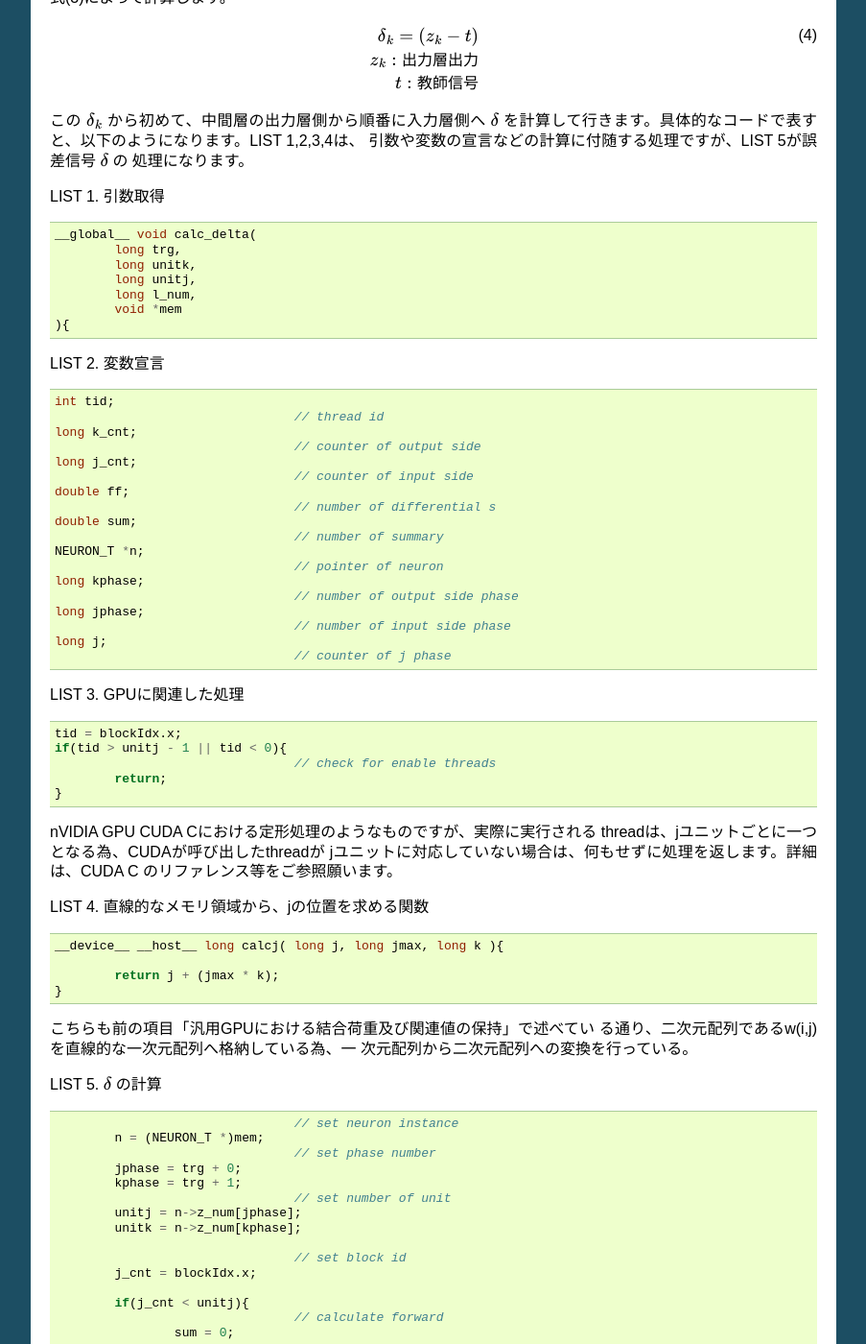
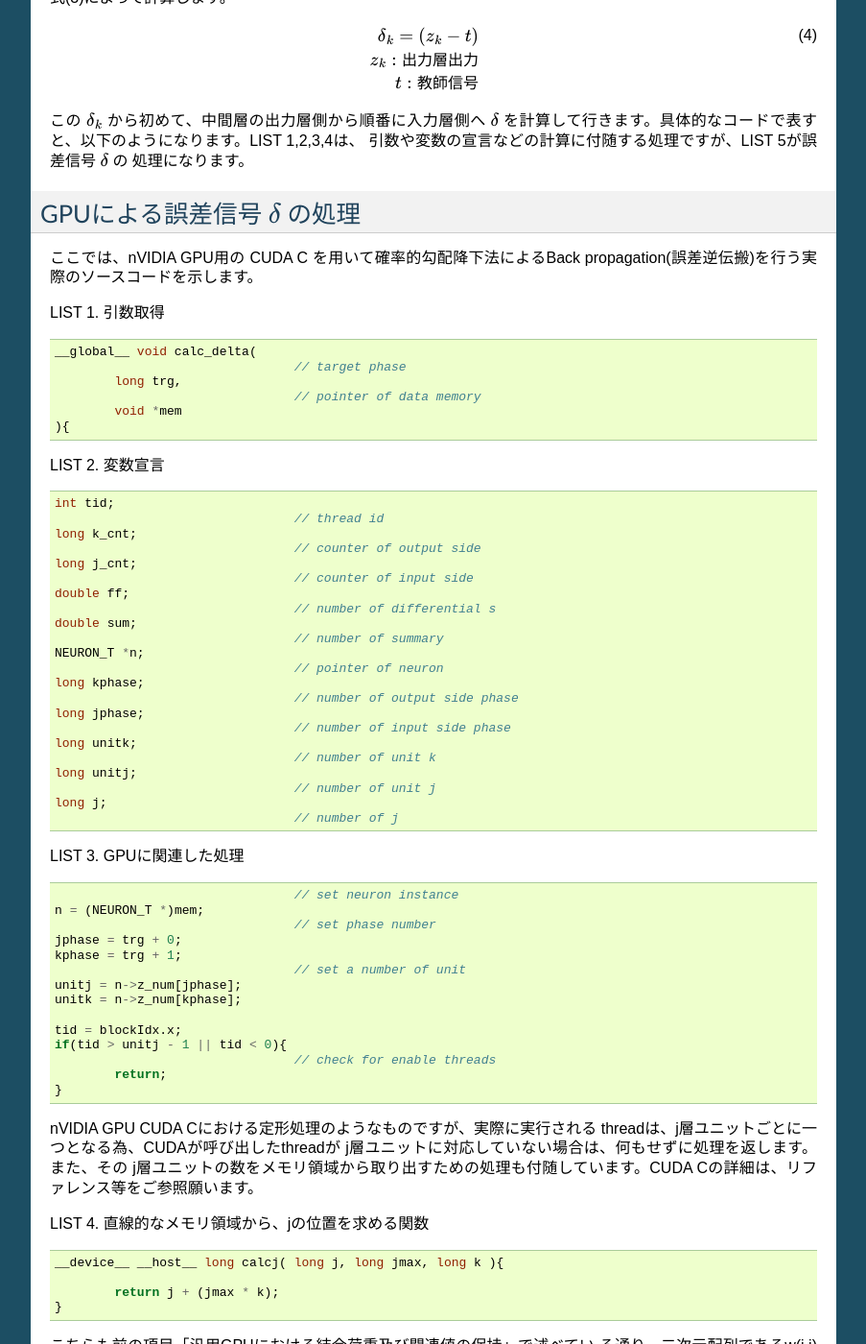
Before and after one commit to a-kashiwagi/IntroductionToBackpropagationWithGPU, a Sphinx documentation site: the page built from source/BackPropagation.rst, in a window 1280 px wide and 1400 px high, scrolled down 2520 px. Shown: the whole window at 96% size, without its empty margins (198-1101 px from the left). Built offline with Sphinx 7.4.7, drawn with Linux system fonts in a browser that asks for light colours; some of the changed text lies outside the part shown.

Commit message:
Added about BackPropagation.

```diff
--- a/source/BackPropagation.rst
+++ b/source/BackPropagation.rst
@@ -139,15 +139,20 @@
 引数や変数の宣言などの計算に付随する処理ですが、LIST 5が誤差信号 :math:`\delta` の
 処理になります。
 
+GPUによる誤差信号 :math:`\delta` の処理
+=======================================
+
+ここでは、nVIDIA GPU用の CUDA C を用いて確率的勾配降下法によるBack
+propagation(誤差逆伝搬)を行う実際のソースコードを示します。
+
 LIST 1. 引数取得
 
 .. code-block:: c
 
 	__global__ void calc_delta(
+					// target phase
 		long trg,
-		long unitk,
-		long unitj,
-		long l_num,
+					// pointer of data memory
 		void *mem
 	){
 
@@ -171,12 +176,25 @@
 					// number of output side phase
 	long jphase;
 					// number of input side phase
+        long unitk;
+                                        // number of unit k
+        long unitj;
+                                        // number of unit j
 	long j;
-					// counter of j phase
+					// number of j
 
 LIST 3. GPUに関連した処理
 
 .. code-block:: c
+
+					// set neuron instance
+	n = (NEURON_T *)mem;
+					// set phase number
+	jphase = trg + 0;
+	kphase = trg + 1;
+					// set a number of unit
+	unitj = n->z_num[jphase];
+	unitk = n->z_num[kphase];
 
 	tid = blockIdx.x;
 	if(tid > unitj - 1 || tid < 0){
@@ -185,9 +203,10 @@
 	}
 
 nVIDIA GPU CUDA Cにおける定形処理のようなものですが、実際に実行される
-threadは、jユニットごとに一つとなる為、CUDAが呼び出したthreadが
-jユニットに対応していない場合は、何もせずに処理を返します。詳細は、CUDA C
-のリファレンス等をご参照願います。
+threadは、j層ユニットごとに一つとなる為、CUDAが呼び出したthreadが
+j層ユニットに対応していない場合は、何もせずに処理を返します。また、その
+j層ユニットの数をメモリ領域から取り出すための処理も付随しています。CUDA
+Cの詳細は、リファレンス等をご参照願います。
 
 LIST 4. 直線的なメモリ領域から、jの位置を求める関数
 
@@ -200,20 +219,11 @@
 
 こちらも前の項目「汎用GPUにおける結合荷重及び関連値の保持」で述べてい
 る通り、二次元配列であるw(i,j)を直線的な一次元配列へ格納している為、一
-次元配列から二次元配列への変換を行っている。
+次元配列から二次元配列への変換を行っています。
 
 LIST 5. :math:`\delta` の計算
 
 .. code-block:: c
-
-					// set neuron instance
-		n = (NEURON_T *)mem;
-					// set phase number
-		jphase = trg + 0;
-		kphase = trg + 1;
-					// set number of unit
-		unitj = n->z_num[jphase];
-		unitk = n->z_num[kphase];
 
 					// set block id
 		j_cnt = blockIdx.x;
@@ -247,17 +257,21 @@
 力層における :math:`\delta_{k}` の計算処理の具体的なコードは、以下のよ
 うになります。
 
+GPUによる出力層 :math:`\delta` の処理
+=====================================
+
 LIST 6.引数取得
 
 .. code-block:: c
 
 	__global__ void calc_delta_at_out(
+					// target phase
 		long trg,
-		long uniti,
-		long unitj,
-		long l_num,
+					// pointer of data memory
 		void *mem,
+					// teach data
 		double *teach,
+					// length of teach data
 		long teach_num
 	){
 
@@ -273,11 +287,18 @@
 					// Neuron structure
 	long jphase;
 					// number of output phase
+	long unitj;
 
 LIST 8.GPUに関連した処理
 
 .. code-block:: c
 
+	n = (NEURON_T *)mem;
+					// set neuron instance
+	jphase = trg + 1;
+					// set a phase number
+	unitj = n->z_num[jphase];
+					// set a number of unit
 	tid = blockIdx.x;
 	if(tid > unitj - 1 || tid < 0){
 					// check for enable threads
@@ -313,15 +329,17 @@
 算した各層の :math:`\delta` と式(2)を用いて、各層の結合荷重 :math:`w`
 を更新します。
 
+GPUによる結合荷重 :math:`w` の更新処理
+======================================
+
 LIST 10.引数取得
 
 .. code-block:: c
 
 	__global__ void calc_delta_w(
+					// target phase
 		long trg,
-		long uniti,
-		long unitj,
-		long l_num,
+					// pointer of data memory
 		void *mem
 	){
 
@@ -349,12 +367,25 @@
 					// number of input phase
 	long jphase;
 					// number of output phase
+	long uniti;
+					// Number of unit i
+	long unitj;
+					// Number of unit j
 	double ETA;
-					// Number of larning rate
+					// Number of learning rate
 
 LIST 12.GPUに関連した処理
 
 .. code-block:: c
+
+					// Set neuron instance
+	n = (NEURON_T *)mem;
+					// Set phase number for i and j
+	iphase = trg + 0;
+	jphase = trg + 1;
+					// Get a phase number
+	uniti = n->z_num[iphase];
+	unitj = n->z_num[jphase];
 
 	tid = blockIdx.x;
 					// Set block ID
```
Also changed, not shown: other parts of source/BackPropagation.rst (+1 -11 lines), 6 other files.
